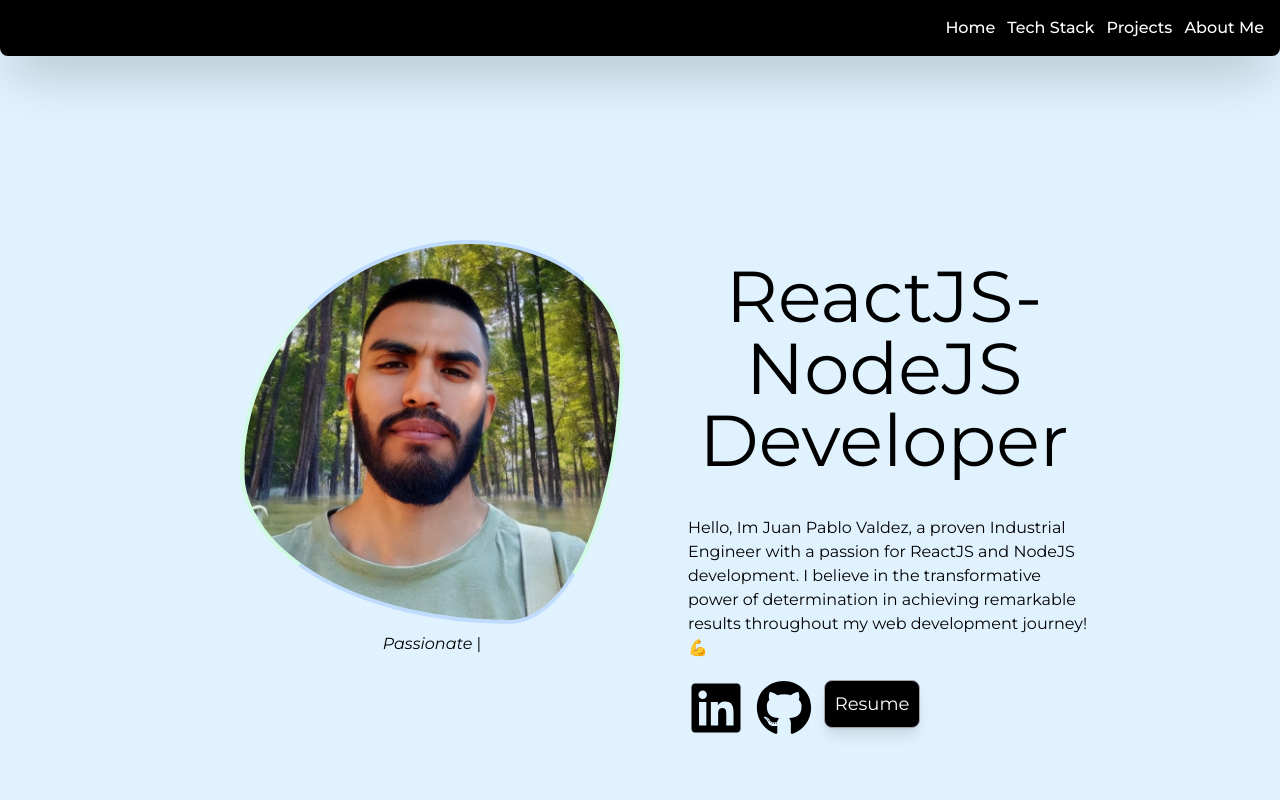
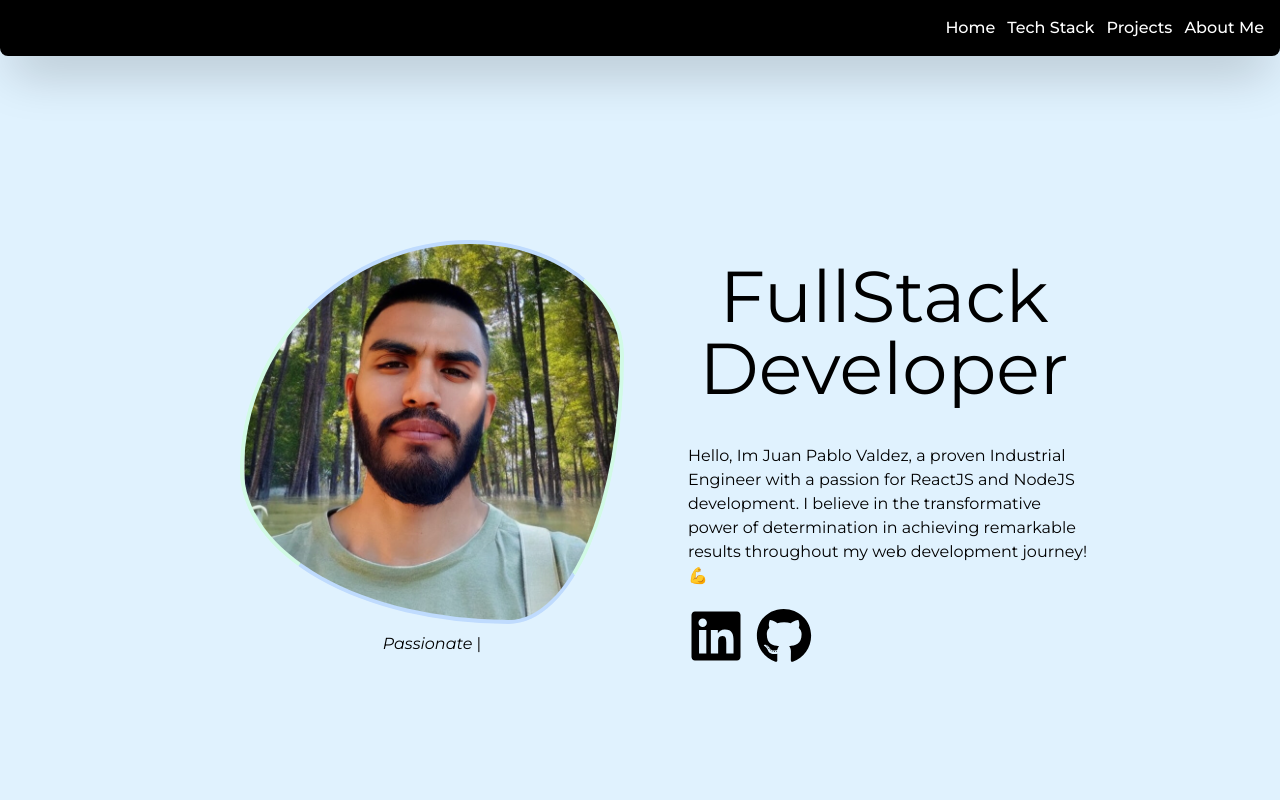
Before and after one commit to JuanP-VT/developer-page, a Next.js app: page / in a window 1280 px wide. Shown: the top 800 px of the page. Built offline with nearby package versions, Linux system fonts and the light colour scheme.

Commit message:
Dependency update

```diff
--- a/app/components/Home/HomeSection.tsx
+++ b/app/components/Home/HomeSection.tsx
@@ -18,8 +18,7 @@ function HomeSection() {
       </div>
       <div className=" mt-5 flex flex-col  xl:pr-40">
         <h1 className=" mb-10 flex px-10 text-center text-5xl antialiased lg:w-full lg:pl-16 lg:text-7xl">
-          ReactJS-NodeJS <br />
-          Developer
+          FullStack Developer
         </h1>
         <p className="px-8  lg:pl-16  2xl:pr-40">
           Hello, Im Juan Pablo Valdez, a proven Industrial Engineer with a
@@ -40,14 +39,6 @@ function HomeSection() {
               className="h-14 w-14 hover:text-blue-700"
             />
           </a>
-          <a
-            target="_blank"
-            href="https://drive.google.com/file/d/1b2IWZGYg0yHgtUePbFSn7gG2KHyqhZgW/view?usp=sharing"
-            className="flex h-12 w-24 items-center justify-center rounded-lg border
-              border-zinc-400 bg-black px-3 text-lg text-white shadow-lg outline-none hover:bg-blue-700"
-          >
-            Resume
-          </a>
         </div>
       </div>
     </section>
--- a/package.json
+++ b/package.json
@@ -20,8 +20,8 @@
     "autoprefixer": "10.4.14",
     "eslint": "8.46.0",
     "eslint-config-next": "13.4.12",
-    "next": "13.4.12",
-    "postcss": "8.4.27",
+    "next": "^13.5.6",
+    "postcss": "^8.4.33",
     "react": "18.2.0",
     "react-dom": "18.2.0",
     "tailwindcss": "3.3.3",
```
Also changed, not shown: 1 other file (tests, documents, lock files or other folders).
